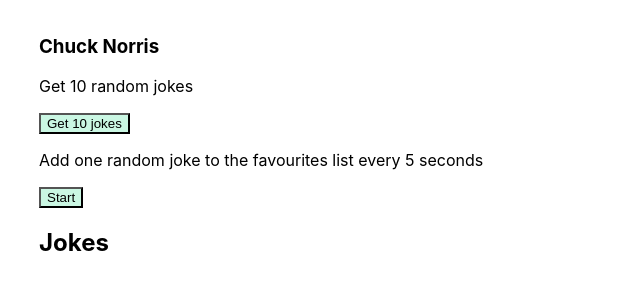
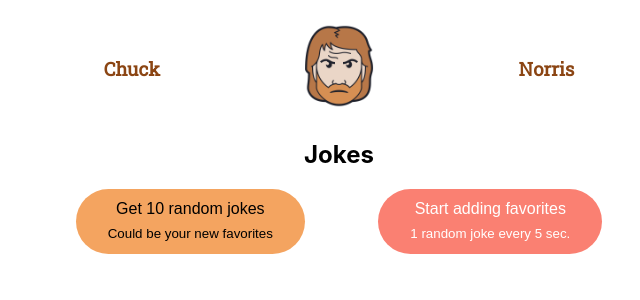
Before and after one commit to svwnl/chuck-norris, a React (Create React App) app: page / in a window 1280 px wide. Shown: the top 300 px of the page, without its empty margins (301-941 px from the left). Built offline with nearby package versions, Linux system fonts and the light colour scheme.

Commit message:
Style the app

```diff
--- a/public/index.html
+++ b/public/index.html
@@ -9,7 +9,9 @@
       name="description"
       content="Web site created using create-react-app"
     />
-    <link rel="stylesheet" crossorigin="anonymous" href="https://cdnjs.cloudflare.com/ajax/libs/font-awesome/5.15.2/css/all.min.css">
+    <link rel="preconnect" href="https://fonts.gstatic.com">
+    <link href="https://fonts.googleapis.com/css2?family=Roboto+Slab&display=swap" rel="stylesheet">
+    <link rel="stylesheet" href="https://cdnjs.cloudflare.com/ajax/libs/font-awesome/5.15.2/css/all.min.css">
     <style>
       #heading {
         color: pink;
--- a/src/App.js
+++ b/src/App.js
@@ -1,5 +1,7 @@
 import React, {useState, useEffect} from 'react';
 import Jokes from './Jokes';
+import logo from './chuck-norris.png';
+
 
 const App = () => {
 
@@ -12,8 +14,13 @@
   }, [jokes]);
 
   return (
-    <div>
-      <Jokes jokes={jokes} setJokes={setJokes} />
+    <div className={"container"}>
+      <div className={"row"}>
+        <div className={"col flex-end"}><h3>Chuck</h3></div>
+        <div><img src={logo} className={"logo"} alt="Chuck Norris"/></div>
+        <div className={"col"}><h3>Norris</h3></div>
+      </div>
+      <Jokes jokes={jokes} setJokes={setJokes}/>
     </div>
   );
 };
--- a/src/Joke.js
+++ b/src/Joke.js
@@ -1,14 +1,19 @@
 import React from 'react';
+
 
 const Joke = ({jokes, toggleFavorite, removeJoke}) => {
 
-  return jokes.map((joke, index) => <div className={"card"} key={index}><p><small className={"text-green"}>[{joke.id}]</small><br />{joke.joke}</p>
-    <br/>
-    <button className={joke.favorite ? "favorite" : ""} onClick={() => toggleFavorite(joke.id)}><i
-      className={"fa fa-3x fa-heart"}>&nbsp;</i>{joke.favorite === true ? ("DON'T LIKE") : ("LIKE")}
-    </button>&nbsp;
-    <button onClick={() => removeJoke(joke.id)}><i className={"fa fa-3x fa-skull"}>&nbsp;</i> TRASH</button>
-  </div>);
+  return (
+    jokes.map((joke, index) => <div className={"card"} key={index}><p>
+        <small className={"text-green"}>[{joke.id}]</small><br/>{joke.joke}</p>
+        <br/>
+        <button className={joke.favorite ? "favorite" : ""} onClick={() => toggleFavorite(joke.id)}><i
+          className={"fa fa-3x fa-heart"}></i>
+        </button>
+        &nbsp;
+        <button onClick={() => removeJoke(joke.id)}><i className={"fa fa-3x fa-skull"}></i></button>
+      </div>
+    ));
 }
 
 export default Joke;
--- a/src/Jokes.js
+++ b/src/Jokes.js
@@ -60,9 +60,9 @@
       .catch((err) => this.setState({error: err, loading: false}))
   }
 
-  setJokes = (data, setFavorite) => {
+  setJokes = (data, favorite) => {
     data.value.map((joke) => {
-      joke.favorite = setFavorite
+      return joke.favorite = favorite
     });
 
     // Array should only contain unique jokes
@@ -73,7 +73,6 @@
         jokes.push(data.value[i]);
       }
     }
-    // let jokes = [...this.props.jokes, ...data.value]
     this.props.setJokes([...jokes]);
   }
 
@@ -83,7 +82,7 @@
 
   toggleFavorite = (jokeId) => {
     let jokes = this.props.jokes;
-    let jokeIndex = jokes.findIndex((joke => joke.id == jokeId));
+    let jokeIndex = jokes.findIndex((joke => joke.id === jokeId));
     jokes[jokeIndex].favorite = !jokes[jokeIndex].favorite;
     this.props.setJokes([...jokes])
   }
@@ -95,18 +94,24 @@
 
   render() {
     return (
-      <div className={"container"}>
-        <h3>Chuck Norris</h3>
-        <p>Get {this.state.favoriteMaximum} random jokes</p>
-        <button onClick={() => (this.getData(this.state.favoriteMaximum, false))}>Get {this.state.favoriteMaximum} jokes</button>
-        <p>Add one random joke to the favourites list every 5 seconds</p>
-        <button onClick={this.toggleCounting}>{this.state.counting ? 'Pause' : 'Start'}</button>
+      <>
+        <div className={"row"}>
+          <h2>Jokes {this.state.loading && "Loading"}</h2>
+        </div>
+        <div className={"row"}>
+          <div>
+            <button className={"btn sandybrown"} onClick={() => (this.getData(this.state.favoriteMaximum, false))}>Get {this.state.favoriteMaximum} random jokes<br/><small>Could be your new favorites</small></button>
+          </div>
+          <div className={"col flex-end"}>
+            <button className={"btn salmon"} onClick={this.toggleCounting}>{this.state.counting ? 'Stop' : 'Start'} adding favorites<br/><small>1 random joke every 5 sec.</small></button>
+          </div>
+        </div>
+<br/>
         {this.state.error && <pre>{JSON.stringify(this.state.error, null, 2)}</pre>}
-        <h2>Jokes {this.state.loading && "Loading"}</h2>
         {Array.isArray(this.props.jokes) &&
         <Joke jokes={this.props.jokes} toggleFavorite={this.toggleFavorite} removeJoke={this.removeJoke}
-              count={this.state.count}/>}
-      </div>
+              count={this.state.count} />}
+      </>
     );
   }
 }
--- a/src/index.css
+++ b/src/index.css
@@ -16,6 +16,16 @@
   margin-bottom: 16px;
   padding: 8px 16px 16px;
   background-color: #edffec;
+  font-family: 'Roboto Slab', serif;
+}
+
+.logo {
+  max-width: 100px;
+}
+
+.card button {
+  border: none;
+  background-color: transparent;
 }
 
 .favorite .fa {
@@ -35,3 +45,46 @@
 .text-green {
   color: #caf7e3;
 }
+
+.row {
+  display: flex;
+  flex-direction: row;
+  justify-content: space-around;
+}
+
+.row .col {
+  justify-content: center;
+  display: flex;
+  align-items: center;
+  justify-content: center;
+}
+
+.flex-end {
+  justify-content: flex-end;
+}
+
+h3 {
+  font-family: 'Roboto Slab', serif;
+  color: saddlebrown;
+}
+
+.btn {
+   border: none;
+   line-height: 1.5em;
+   padding: .5em 2em;
+   border-radius: 8em;
+  font-size: 1em;
+}
+
+.btn:focus {
+  border: none;
+}
+
+.btn.sandybrown {
+  background-color: sandybrown;
+}
+
+.btn.salmon {
+  color: white;
+  background-color: salmon;
+}
```
Also changed, not shown: src/chuck-norris.png (added).
